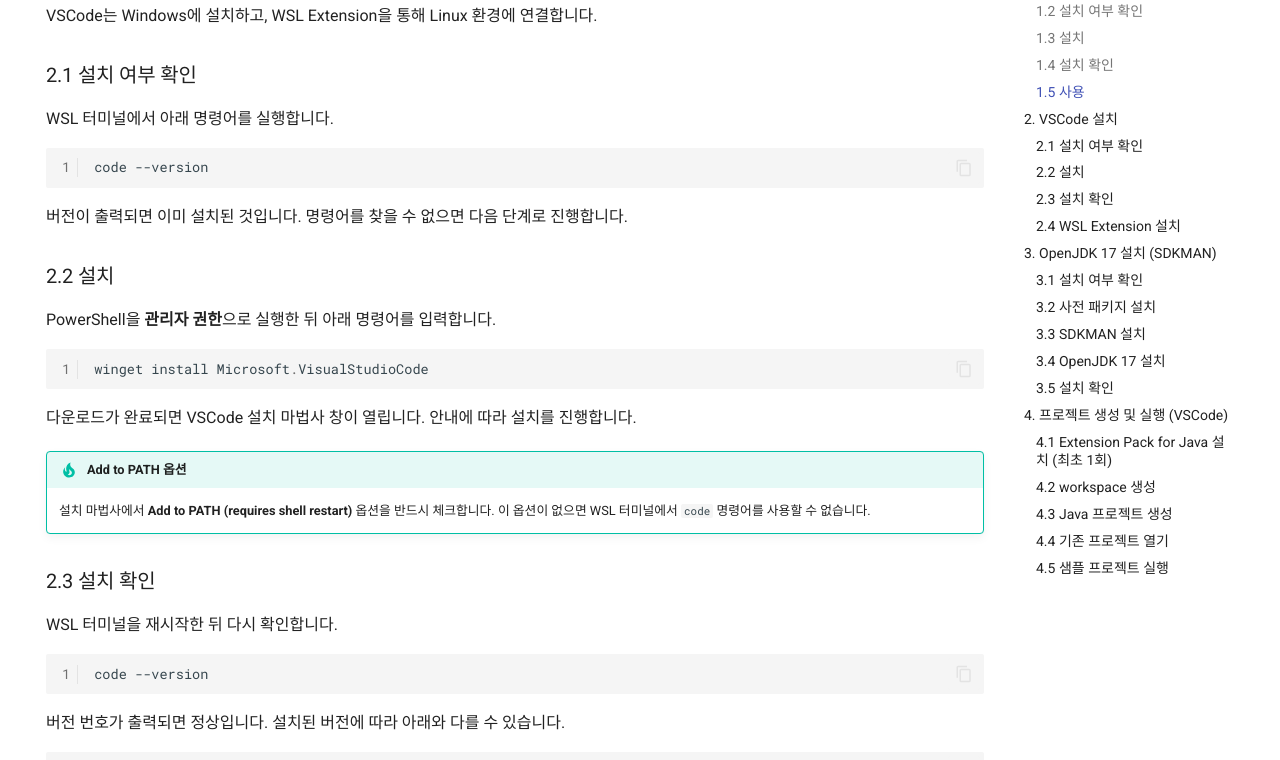
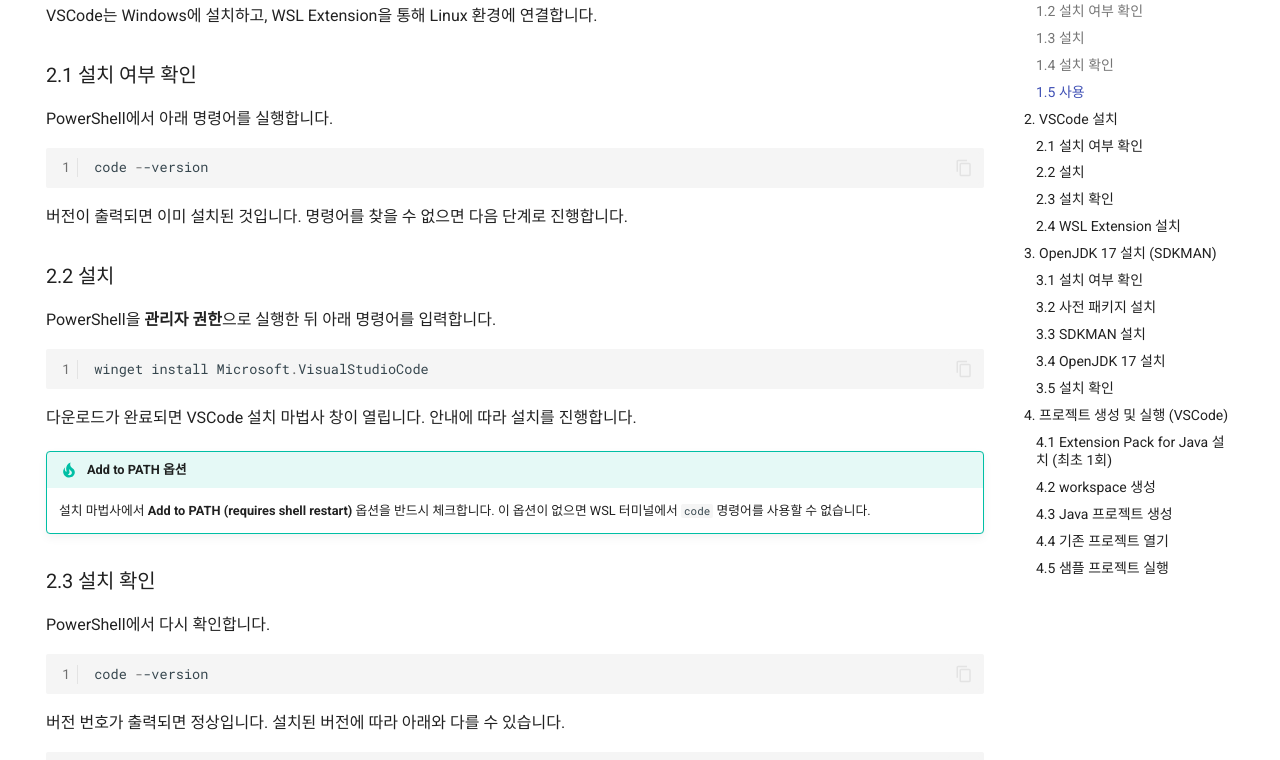
Before and after one commit to Jun983/code-archive, an MkDocs documentation site: the page built from docs/java/setup.md, in a window 1280 px wide and 1400 px high, scrolled down 1462 px. Shown: the part 151-911 px from the top of the window. Built offline with MkDocs 1.6.1 and Material for MkDocs 9.7.7, drawn with Linux system fonts in a browser that asks for light colours; comment, search, counter and statistics services are not loaded.

Commit message:
docs(java): VSCode 설치 확인 단계를 PowerShell 기준으로 수정
Co-Authored-By: Claude Sonnet 4.6 <noreply@anthropic.com>

````diff
--- a/docs/java/setup.md
+++ b/docs/java/setup.md
@@ -73,9 +73,9 @@ VSCode는 Windows에 설치하고, WSL Extension을 통해 Linux 환경에 연
 
 ### 2.1 설치 여부 확인
 
-WSL 터미널에서 아래 명령어를 실행합니다.
+PowerShell에서 아래 명령어를 실행합니다.
 
-```bash
+```powershell
 code --version
 ```
 
@@ -96,9 +96,9 @@ winget install Microsoft.VisualStudioCode
 
 ### 2.3 설치 확인
 
-WSL 터미널을 재시작한 뒤 다시 확인합니다.
+PowerShell에서 다시 확인합니다.
 
-```bash
+```powershell
 code --version
 ```
 
````
